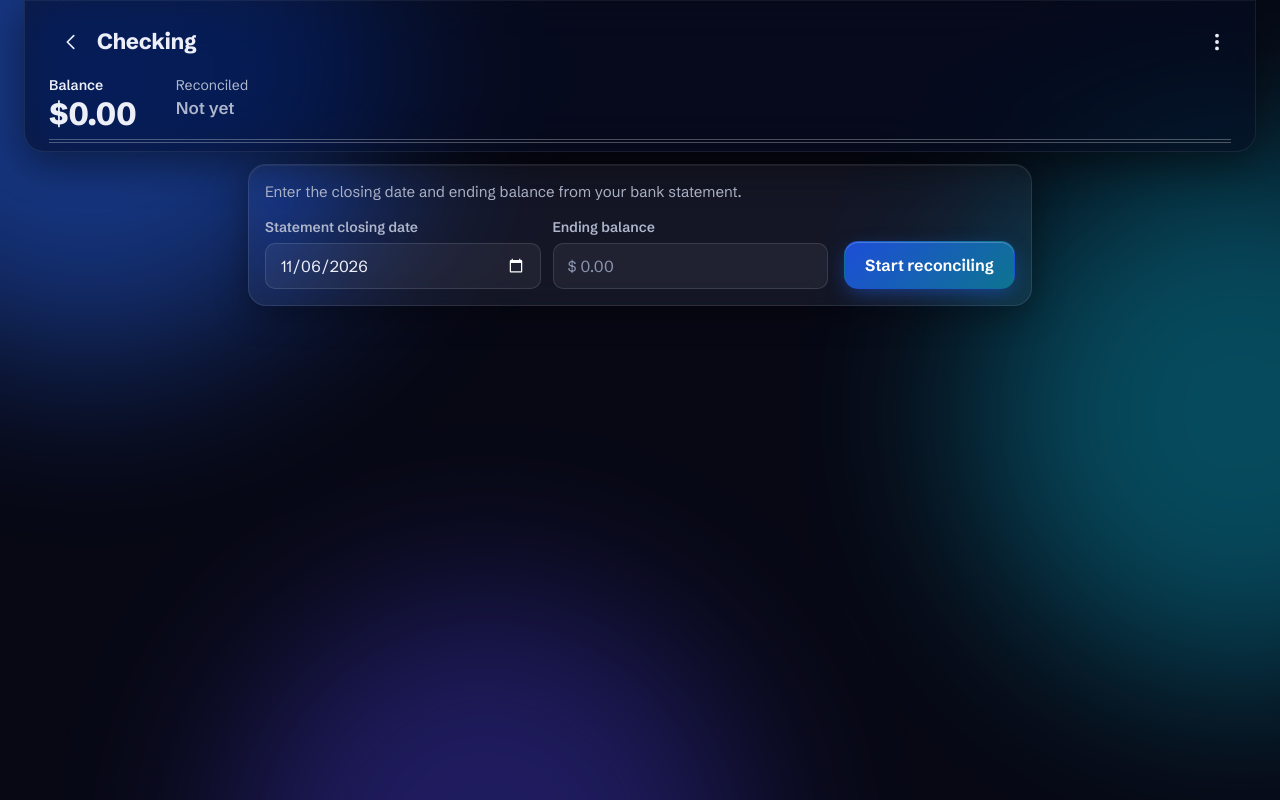
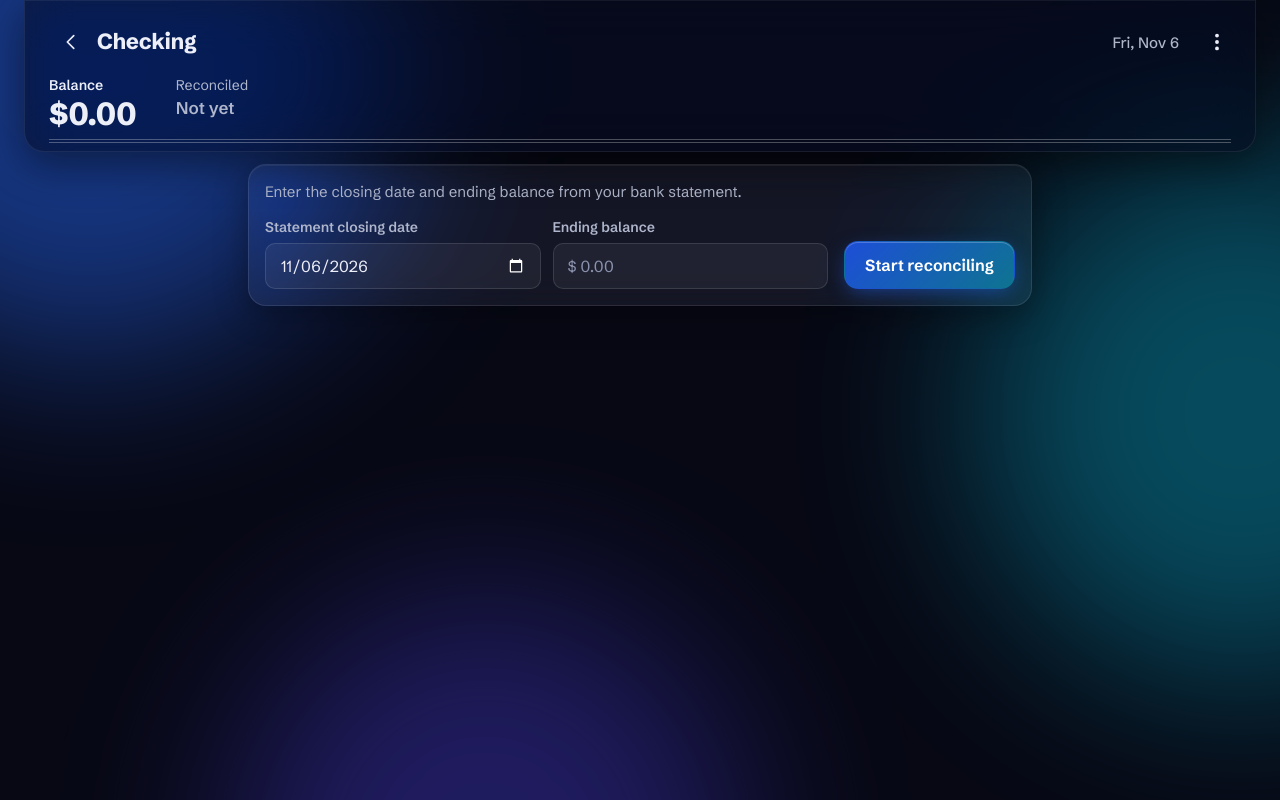
Before and after one commit to xadamz23/reconcile, a FastAPI app: page /reconcile in a window 1280 px wide. Run offline with FastAPI, Linux system fonts and the light colour scheme; data that the repository does not hold is empty.

Commit message:
Show today's date in the header
It sits on the name's line: left of New transaction on desktop, against
the menu on phones.

```diff
--- a/app/main.py
+++ b/app/main.py
@@ -50,6 +50,12 @@ def _pretty_date(iso: str) -> str:
     return f"{d:%b} {d.day}, {d.year}"
 
 
+def _day_date(iso: str) -> str:
+    """'Fri, Nov 6': the masthead's date."""
+    d = date.fromisoformat(iso)
+    return f"{d:%a}, {d:%b} {d.day}"
+
+
 def create_app(db_path: Path | str | None = None) -> FastAPI:
     path = db_path or config.db_path()
 
@@ -67,7 +73,8 @@ def create_app(db_path: Path | str | None = None) -> FastAPI:
     assets = Assets(config.STATIC_DIR)
     templates = Jinja2Templates(directory=config.TEMPLATES_DIR)
     templates.env.globals.update(static_url=assets.url, asset_version=assets.version)
-    templates.env.filters.update(money=format_cents, plain_amount=plain_amount, pretty_date=_pretty_date)
+    templates.env.filters.update(money=format_cents, plain_amount=plain_amount, pretty_date=_pretty_date,
+                                 day_date=_day_date)
     app.state.assets = assets
     app.state.templates = templates
 
--- a/static/css/app.css
+++ b/static/css/app.css
@@ -242,6 +242,10 @@ button { cursor: pointer; }
   overflow: hidden; text-overflow: ellipsis; white-space: nowrap;
 }
 .masthead-actions { display: flex; align-items: center; margin-right: -0.5rem; }
+.masthead .today {
+  margin-right: 0.125rem; white-space: nowrap;
+  font-size: 0.9375rem; font-weight: 500; color: var(--text-soft);
+}
 
 /* The accountant's double rule: this is a final total. */
 .totals {
@@ -787,6 +791,7 @@ button.mark:hover .icon { border-color: var(--dep); }
   .card, .filters, .spend-periods, .banner { margin-top: 0.75rem; }
   .btn-new { min-height: 2.5rem; padding: 0 1rem 0 0.75rem; margin-right: 0.5rem; font-size: 0.9375rem; }
   .btn-new .icon { width: 1.125rem; height: 1.125rem; stroke-width: 2.2; }
+  .masthead .today { margin-right: 1rem; }
   .totals { grid-template-columns: auto auto 1fr; gap: 2.5rem; align-items: baseline; }
   .total { flex-direction: column; align-items: flex-start; gap: 0; }
   .total dt { font-size: 0.875rem; }
--- a/templates/_masthead.html
+++ b/templates/_masthead.html
@@ -7,6 +7,8 @@
     {% if back %}<a class="icon-btn only-desktop" href="/" aria-label="Back to register">{{ icon('back') }}</a>{% endif %}
     <h1 class="account">{{ account_name }}</h1>
     <div class="masthead-actions">
+      {# Before New transaction (desktop only), so on phones it sits against the menu. #}
+      <time class="today" datetime="{{ today }}">{{ today | day_date }}</time>
       {% if new_url %}
       <button class="btn accent btn-new only-desktop" type="button" hx-get="{{ new_url }}" hx-target="#panel-body"
               data-new-txn title="New transaction (n)">{{ icon('plus') }}New transaction</button>
```
Also changed, not shown: tests/test_routes.py (+15 -0 lines).
